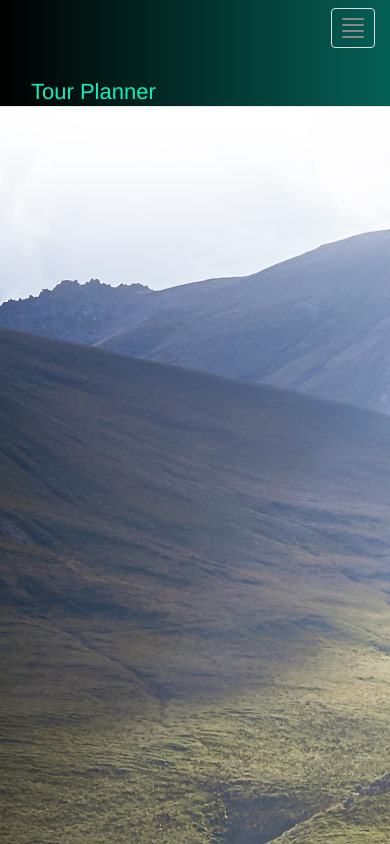
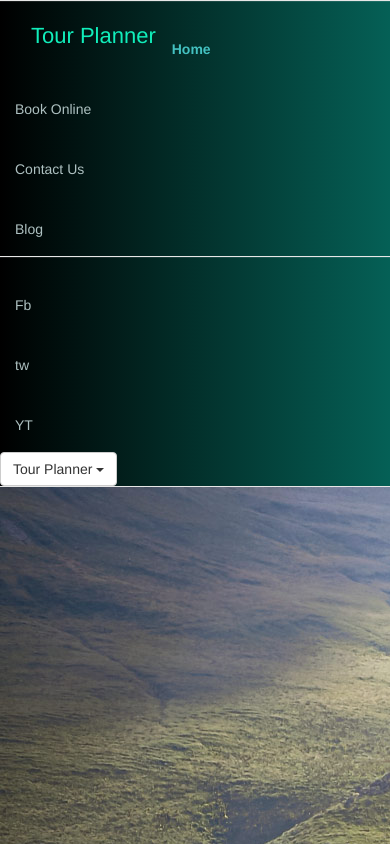
Before and after one commit to RajuSuranagi/tourmanager, a plain HTML site: page index.html in a window 390 px wide. Drawn offline with nearby package versions, Linux system fonts and the light colour scheme.

Commit message:
Added social media tags to nav bar

```diff
--- a/index.html
+++ b/index.html
@@ -13,18 +13,11 @@
 
   <body>
     <nav class="navbar navbar-default navbar-fixed-top">
-      <div class="container">
-        <div class="navbar-header">
-          <button type="button" class="navbar-toggle collapsed" data-toggle="collapse" data-target="#navbar" aria-expanded="false" aria-controls="navbar">
-            <span class="sr-only">Toggle navigation</span>
-            <span class="icon-bar"></span>
-            <span class="icon-bar"></span>
-              <span class="icon-bar"></span>
-            <span class="icon-bar"></span>
-          </button>
+      <div id="nav-md" class="container">
+        <div class="navbar navbar-brand content-page-margin col-md-2">
+          Tour Planner
         </div>
-        <div class="navbar navbar-brand content-page-margin col-md-2">Tour Planner</div>
-          <div id="navbar" class="collapse navbar-collapse col-md-6 col-sm-10">
+        <div id="navbar" class=" navbar-collapse col-md-9 col-sm-10">
           <ul class="nav navbar-nav">
             <li class="active"><a class="content-page-margin" href="index.html">Home</a></li>
             <li><a class="content-page-margin" href="about.html">Book Online</a></li>
@@ -32,15 +25,26 @@
             <li><a class="content-page-margin" href="contact.html">Blog</a></li>
           </ul>
         </div>
-          <div class="col-md-3"></div>
-          <div id="social" class="collapse navbar-collapse col-md-1">
+        <div id="navbar-social" class="navbar-collapse col-md-1">
           <ul class="nav navbar-nav">
-              <li class="active"><a class="content-page-margin" href="index.html">Fb</a></li>
-              <li><a class="content-page-margin" href="about.html">tw</a></li>
-              <li><a class="content-page-margin" href="contactUs.html">YT</a></li>
+            <li><a href="#">Fb</a></li>
+            <li><a href="#">tw</a></li>
+            <li><a href="#">YT</a></li>
           </ul>
+        </div><!--/.nav-collapse -->
       </div>
-        </div><!--/.nav-collapse -->
+      <div id="nav-xs" class="dropdown">
+        <button class="btn btn-default dropdown-toggle " type="button" id="dropdownMenu1" data-toggle="dropdown" aria-haspopup="true" aria-expanded="true">
+          Tour Planner
+          <span class="caret"></span>
+        </button>
+        <ul class="dropdown-menu .nav-dropdown" aria-labelledby="dropdownMenu1">
+          <li><a href="#">Action</a></li>
+          <li><a href="#">Another action</a></li>
+          <li><a href="#">Something else here</a></li>
+          <li role="separator" class="divider"></li>
+          <li><a href="#">Separated link</a></li>
+        </ul>
       </div>
     </nav>
 
```
Lines whose indentation alone changed are shown as unchanged.
